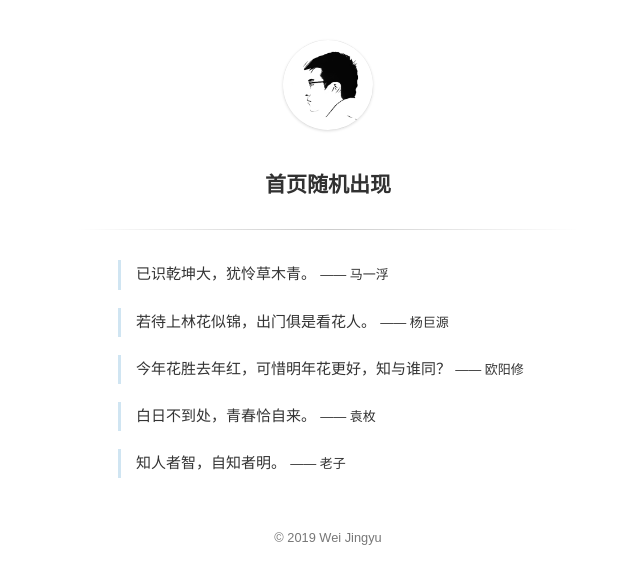
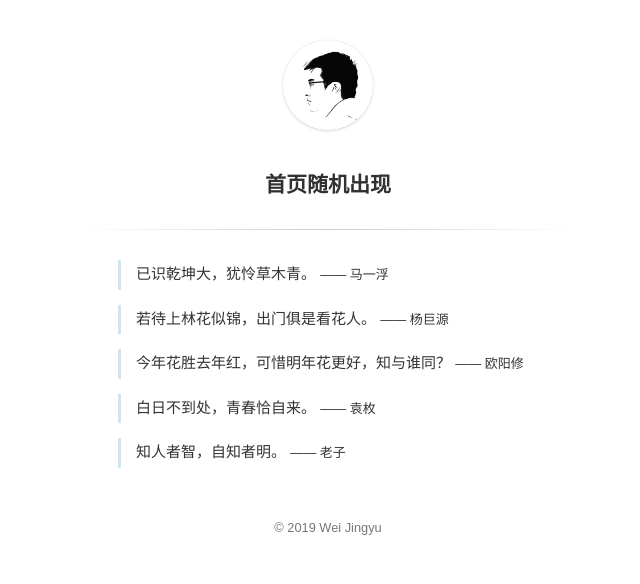
Before and after one commit to weijy/blog, a Jekyll site: the page built from quotes.md, in a window 1280 px wide. Shown: the top 584 px of the page, without its empty margins (312-952 px from the left). Built offline with Jekyll 4.4.1, drawn with Linux system fonts in a browser that asks for light colours; comment, search, counter and statistics services are not loaded.

```diff
--- a/_includes/randomQuote.html
+++ b/_includes/randomQuote.html
@@ -10,7 +10,7 @@
             var quote = quotes[randomIndex].quote;
             var author = quotes[randomIndex].author;
             var divRandomQuote = $("#random_quote");
-            divRandomQuote.append('<center>' + quote + '<br />---<cite>' + author + '  </cite><a href="/quotes">>></a></center>');
+            divRandomQuote.append('<center>' + quote + '<br />—— <cite>' + author + '  <a href="/quotes">>></a></cite></center>');
         });
     }
 
--- a/_sass/main.scss
+++ b/_sass/main.scss
@@ -87,7 +87,7 @@ blockquote {
   font-style: normal;
   line-height: 1.8rem;
   border-left: 3px solid #D0E5F2;
-  font-size: 1.1rem;
+  font-size: 100%;
 }
 
 .logo {
```
